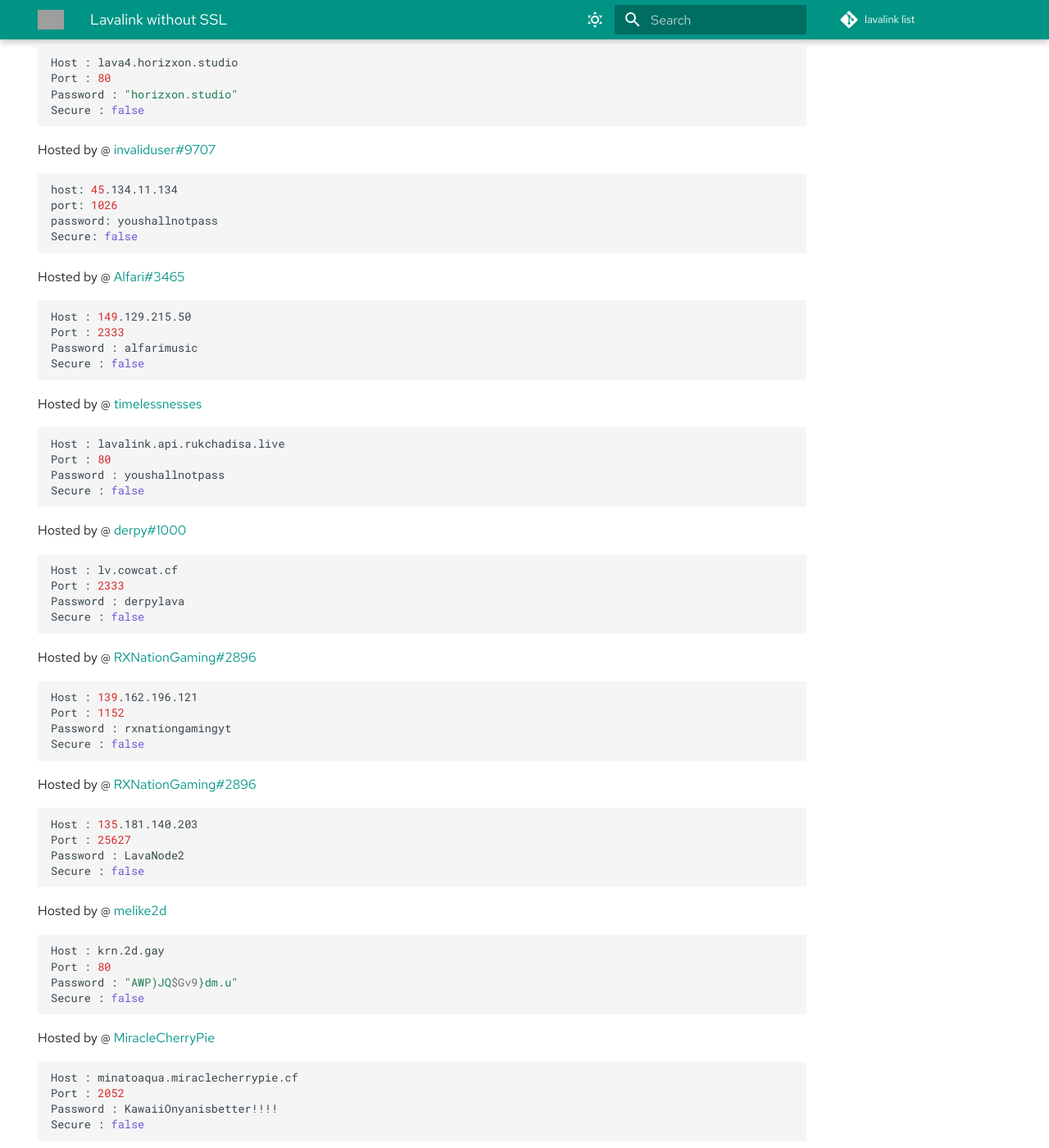
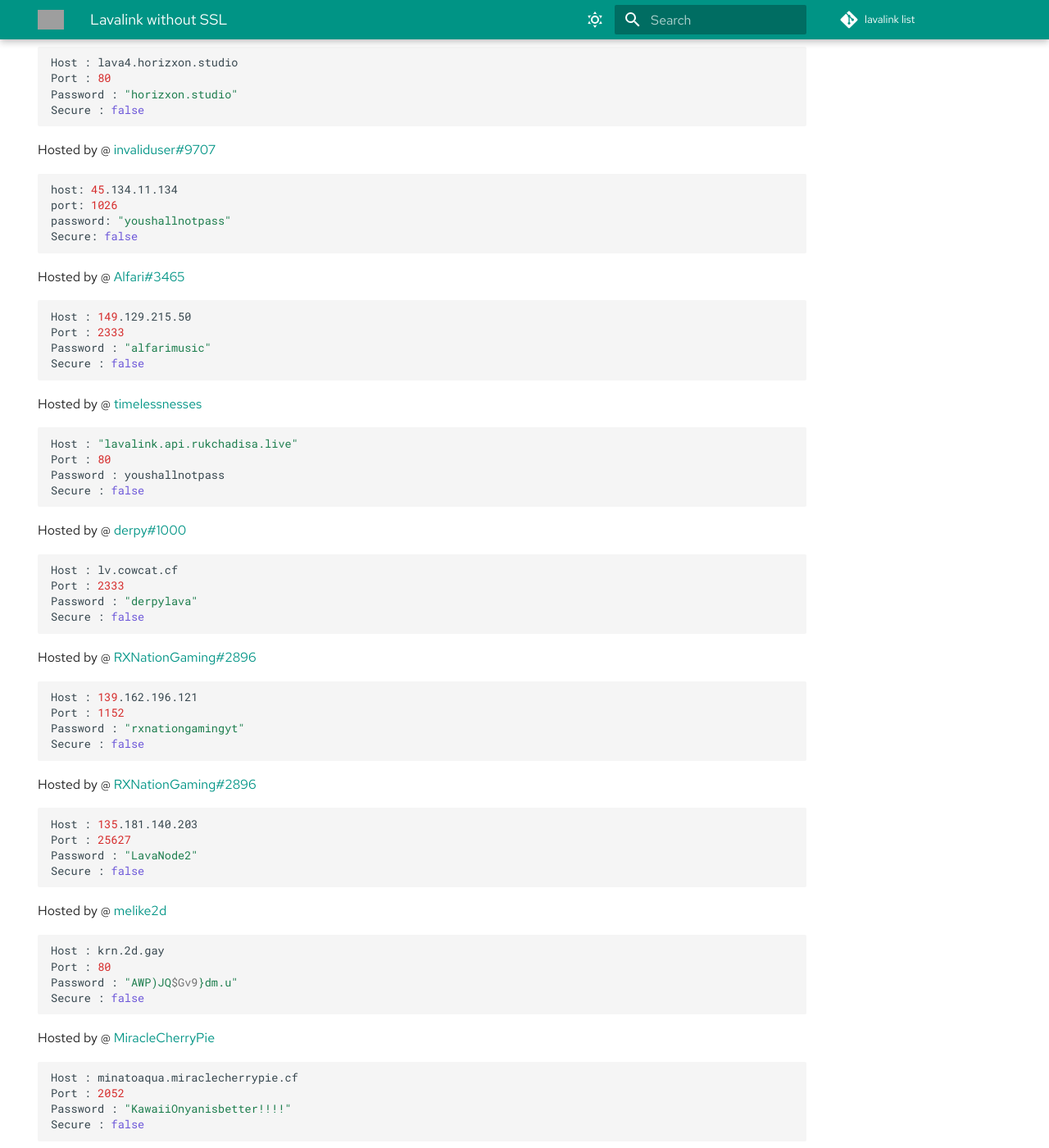
Before and after one commit to DarrenOfficial/lavalink-list, an MkDocs documentation site: the page built from docs/NoSSL/lavalink-without-ssl.md, in a window 1280 px wide and 1400 px high, scrolled down 1450 px. Shown: the whole window at 82% size. Built offline with MkDocs 1.6.1 and Material for MkDocs 9.7.7, drawn with Linux system fonts in a browser that asks for light colours; comment, search, counter and statistics services are not loaded; some of the changed text lies outside the part shown; grey boxes are pictures that could not be loaded.

Commit message:
clean up 🧹 (#237)

````diff
--- a/docs/NoSSL/lavalink-without-ssl.md
+++ b/docs/NoSSL/lavalink-without-ssl.md
@@ -79,7 +79,7 @@ Hosted by @ [invaliduser#9707](https://discord.gg/mTp8suHPaR)
 ```bash
 host: 45.134.11.134
 port: 1026
-password: youshallnotpass
+password: "youshallnotpass"
 Secure: false
 ```
 
@@ -87,12 +87,12 @@ Hosted by @ [Alfari#3465](https://discord.gg/ZNKNY3RpRg)
 ```bash
 Host : 149.129.215.50
 Port : 2333
-Password : alfarimusic
+Password : "alfarimusic"
 Secure : false
 ```
 Hosted by @ [timelessnesses](https://rukchadisa.live)
 ```bash
-Host : lavalink.api.rukchadisa.live
+Host : "lavalink.api.rukchadisa.live"
 Port : 80
 Password : youshallnotpass
 Secure : false
@@ -102,7 +102,7 @@ Hosted by @ [derpy#1000](https://discord.gg/YHS6nYEPB4)
 ```bash
 Host : lv.cowcat.cf
 Port : 2333
-Password : derpylava
+Password : "derpylava"
 Secure : false
 ```
 
@@ -110,7 +110,7 @@ Hosted by @ [RXNationGaming#2896](https://rxnationgaming.cf)
 ```bash
 Host : 139.162.196.121
 Port : 1152
-Password : rxnationgamingyt
+Password : "rxnationgamingyt"
 Secure : false
 ```
 
@@ -118,7 +118,7 @@ Hosted by @ [RXNationGaming#2896](https://rxnationgaming.cf)
 ```bash
 Host : 135.181.140.203
 Port : 25627
-Password : LavaNode2
+Password : "LavaNode2"
 Secure : false
 ```
 
@@ -134,7 +134,7 @@ Hosted by @ [MiracleCherryPie](https://github.com/MiracleCherryPie)
 ```bash
 Host : minatoaqua.miraclecherrypie.cf
 Port : 2052
-Password : KawaiiOnyanisbetter!!!!
+Password : "KawaiiOnyanisbetter!!!!"
 Secure : false
 ```
 
@@ -149,21 +149,21 @@ Hosted by @ [Fernandopek21#6236](https://discord.gg/SzP9BdFPYF)
 ```bash
 IP : 57.128.136.143
 Port : 30191
-Password : leefernando
+Password : "leefernando"
 Secure : false
 ```
 Hosted by @ [Fernandopek21#6236](https://discord.gg/SzP9BdFPYF)
 ```bash
 IP : 57.128.136.144
 Port : 30017
-Password : leefernando
+Password : "leefernando"
 Secure : false
 ```
 Hosted by @ [Fernandopek21#6236](https://discord.gg/SzP9BdFPYF)
 ```bash
 IP : 158.69.54.158
 Port : 31593
-Password : leefernando
+Password : "leefernando"
 Secure : false
 ```
 
@@ -171,7 +171,7 @@ Hosted by @ [AikoNee#1652](https://github.com/AikoNee)
 ```bash
 Host : purr.aikomechawaii.live
 Port : 10415
-Password : AnythingAsPassword
+Password : "AnythingAsPassword"
 Secure : false
 ```
 
@@ -180,13 +180,13 @@ Hosted by @ [AikoNee#1652](https://aikomechawaii.live)
 ```bash
 Host : purr.aikomechawaii.live
 Port : 10357
-Password : ImayBeStupid
+Password : "ImayBeStupid"
 Secure : false
 ```
 Hosted by @ [DIVISION_Solar#2006](https://joshsevero.dev)
 ```bash
 Host : lavalink.joshsevero.dev
 Port : 80
-Password : oxygen
+Password : "oxygen"
 Secure : false
 ```
````
